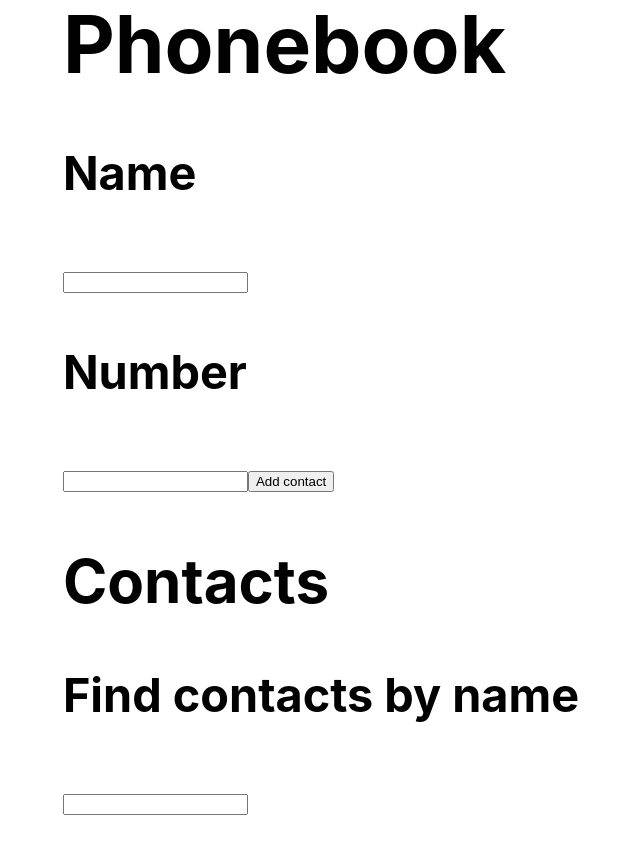
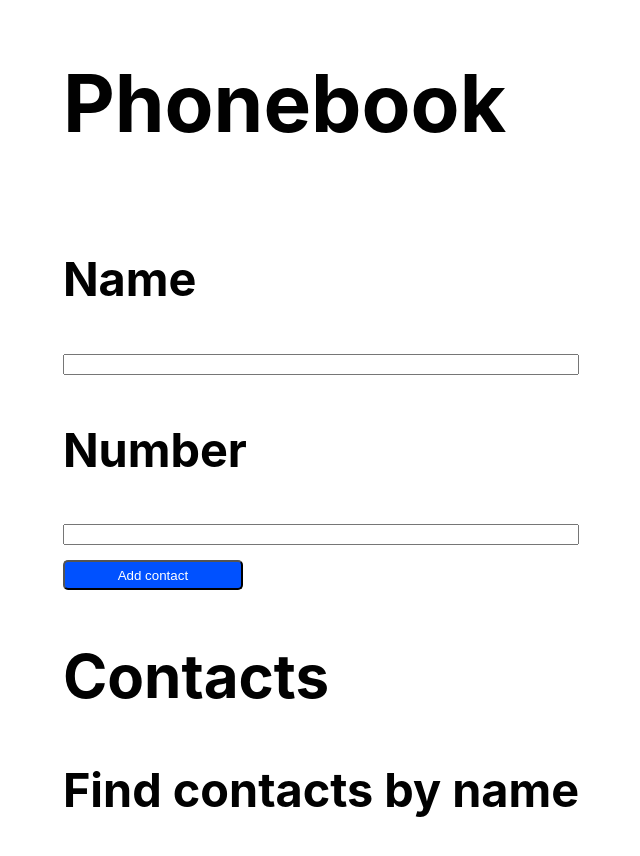
Before and after one commit to OleksandrRud/goit-react-hw-02-phonebook, a React (Create React App) app: page / in a window 1280 px wide. Shown: the top 856 px of the page, without its empty margins (319-959 px from the left). Built offline with nearby package versions, Linux system fonts and the light colour scheme.

Commit message:
add style css

```diff
--- a/src/components/App.jsx
+++ b/src/components/App.jsx
@@ -20,9 +20,9 @@ export class App extends Component {
     }));
   };
 
-  eee = e => {
+  findExistsContact = event => {
     this.state.contacts.map(data =>
-      data.name === e ? alert('wwww') : this.state.contacts.name
+      data.name === event ? alert(event + 'is already in contacts') : data
     );
   };
 
@@ -47,7 +47,7 @@ export class App extends Component {
     return (
       <div
         style={{
-          height: '100vh',
+          height: '100%',
           display: 'flex',
           justifyContent: 'center',
           alignItems: 'center',
@@ -57,7 +57,10 @@ export class App extends Component {
       >
         <div>
           <h1>Phonebook</h1>
-          <ContactForm formSubmit={this.formSubmit} qqq={this.eee} />
+          <ContactForm
+            formSubmit={this.formSubmit}
+            onFind={this.findExistsContact}
+          />
 
           <h2>Contacts</h2>
           <Filter
--- a/src/components/Contact.jsx
+++ b/src/components/Contact.jsx
@@ -1,12 +1,16 @@
+import css from '../components/Contact.module.css';
+
 function Contact({ contacts, onDelete }) {
   return (
-    <ul>
+    <ul className={css.item}>
       {contacts.map(contact => (
-        <li key={contact.id}>
+        <li className={css.list} key={contact.id}>
           <p>
             {contact.name}: {contact.number}
           </p>
-          <button onClick={() => onDelete(contact.id)}>Delete</button>
+          <button className={css.button} onClick={() => onDelete(contact.id)}>
+            Delete
+          </button>
         </li>
       ))}
     </ul>
--- /dev/null
+++ b/src/components/Contact.module.css
@@ -0,0 +1,14 @@
+.item {
+  padding: 0px;
+}
+.list {
+  display: flex;
+  align-items: center;
+}
+.button {
+  width: 100px;
+  height: 30px;
+  margin-left: 50px;
+  background-color: pink;
+  border-radius: 5px;
+}
--- a/src/components/ContactForm.jsx
+++ b/src/components/ContactForm.jsx
@@ -1,4 +1,5 @@
 import { Component } from 'react';
+import css from '../components/ContactForm.module.css';
 class ContactForm extends Component {
   state = {
     name: '',
@@ -20,7 +21,7 @@ class ContactForm extends Component {
   render() {
     return (
       <div>
-        <form onSubmit={this.handleSubmit}>
+        <form className={css.form} onSubmit={this.handleSubmit}>
           <h3>Name</h3>
           <input
             type="text"
@@ -41,7 +42,11 @@ class ContactForm extends Component {
             value={this.state.number}
             onChange={this.handleImput}
           />
-          <button type="submit" onClick={() => this.props.qqq(this.state.name)}>
+          <button
+            className={css.button}
+            type="submit"
+            onClick={() => this.props.onFind(this.state.name)}
+          >
             Add contact
           </button>
         </form>
--- /dev/null
+++ b/src/components/ContactForm.module.css
@@ -0,0 +1,11 @@
+.form {
+  display: grid;
+}
+.button {
+  width: 180px;
+  height: 30px;
+  margin-top: 15px;
+  border-radius: 5px;
+  color: white;
+  background-color: rgb(0, 81, 255);
+}
```
